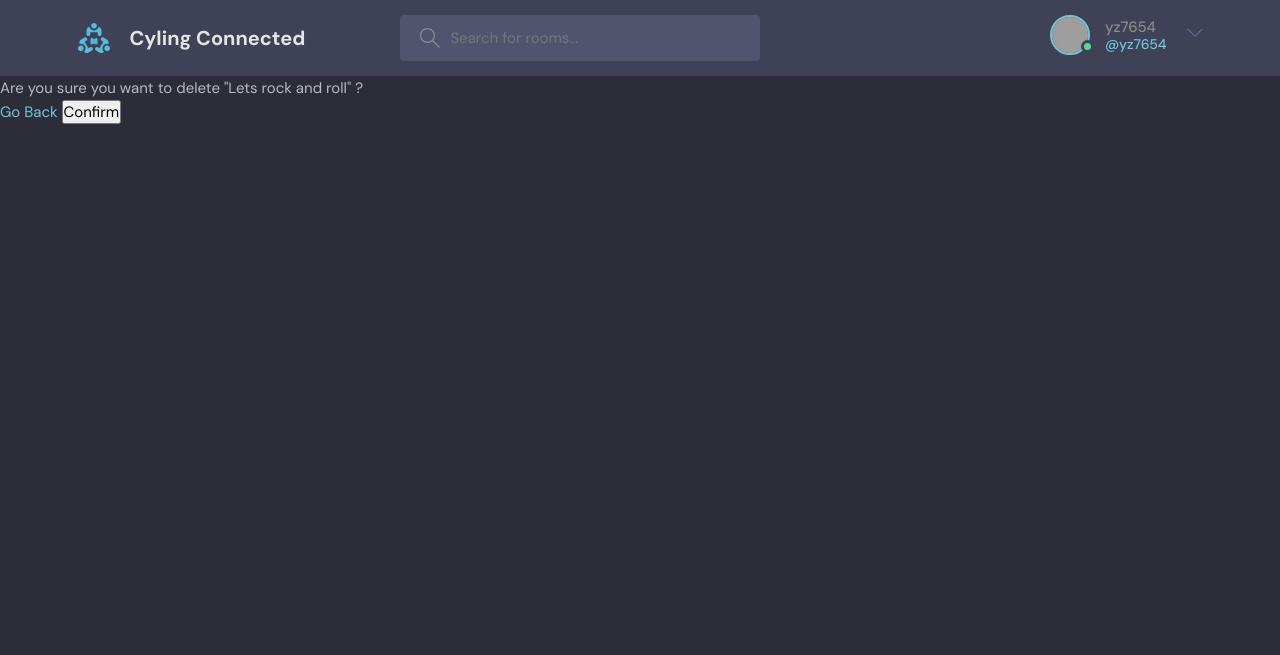
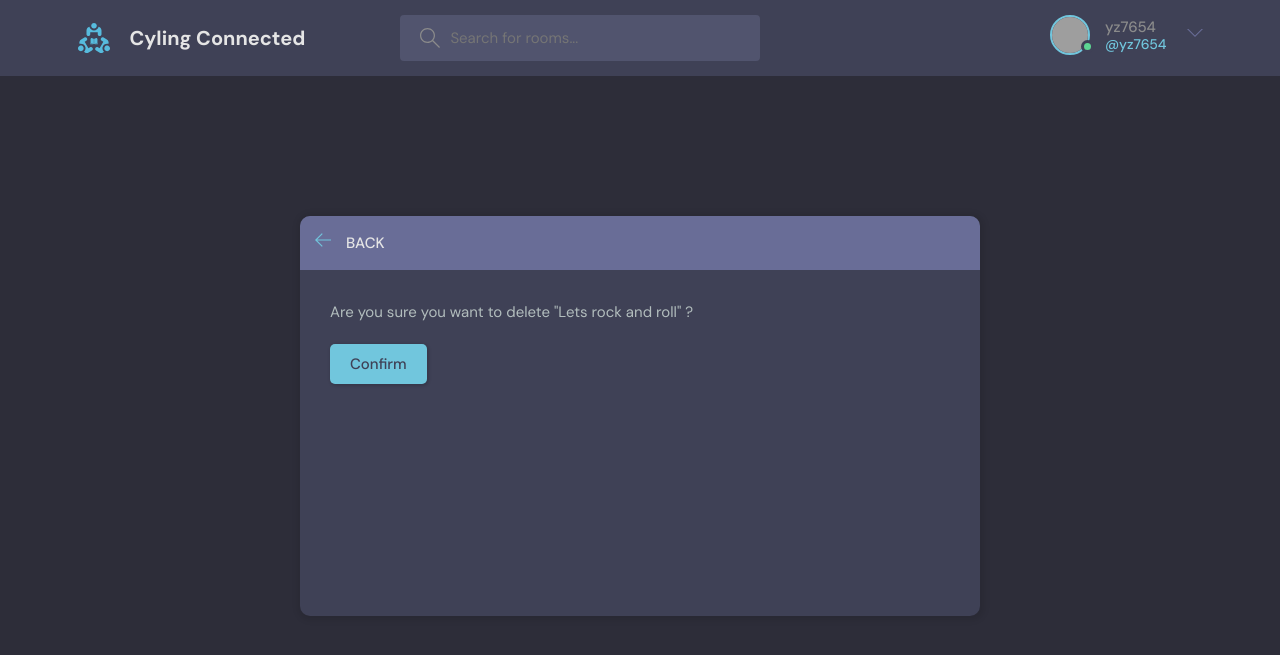
Before and after one commit to yihaozhong/CyclingConnected, a Django app: page /delete-room/5/ in a window 1280 px wide. Shown: the top 655 px of the page. Run offline with Django 4.2, Linux system fonts and the light colour scheme; a user stored in the database is signed in; data comes from the database, SQL or seed files in the repository; both versions use the stored data as it was after the commit; grey boxes are pictures that could not be loaded.

Commit message:
chat room - delete msg

```diff
--- a/base/templates/base/delete.html
+++ b/base/templates/base/delete.html
@@ -1,17 +1,41 @@
 {% extends 'main.html' %}
 
-{% block content%}
+{% block content %}
+    <main class="delete-item layout">
+        <div class="container">
+            <div class="layout__box">
+                <div class="layout__boxHeader">
+                    <div class="layout__boxTitle">
+                        <a href="{% url 'home' %}">
+                            <svg version="1.1" xmlns="http://www.w3.org/2000/svg" width="32" height="32"
+                                viewBox="0 0 32 32">
+                                <title>arrow-left</title>
+                                <path
+                                    d="M13.723 2.286l-13.723 13.714 13.719 13.714 1.616-1.611-10.96-10.96h27.625v-2.286h-27.625l10.965-10.965-1.616-1.607z">
+                                </path>
+                            </svg>
+                        </a>
+                        <h3>Back</h3>
+                    </div>
+                </div>
+                <div class="layout__body">
+                    <form class="form" method = "POST", action="">
+                        {% csrf_token %}
 
-<form method = "POST", action="">
+                        <div class="form__group">
+                            <p>
+                                Are you sure you want to delete "{{obj}}" ?
+                            </p>
+                        </div>
 
-    {% csrf_token %}
+                        <div class="for__group">
+                            <input class="btn btn--main" type="submit" value="Confirm" />
+                        </div>
 
-<p>
-    Are you sure you want to delete "{{obj}}" ?
-</p>
-<a href="{{request.META.HTTP_REFERER}}">Go Back</a>
-<!-- send user back to where they came from -->
-<input type="submit" value = "Confirm">
-</form>
+                    </form>
+                </div>
+            </div>
+        </div>
+    </main>
 
-{% endblock content%}
+{% endblock content %}
--- a/base/templates/base/room.html
+++ b/base/templates/base/room.html
@@ -90,7 +90,7 @@
                       <span class="thread__date">{{message.created|timesince}} ago</span>
                     </div>
                     {% if request.user == message.user %}
-                    <a href="{% usl 'delete-message' message.id}">
+                    <a href="{% url 'delete-message' message.id %}">
                     <div class="thread__delete">
                       <svg version="1.1" xmlns="http://www.w3.org/2000/svg" width="32" height="32" viewBox="0 0 32 32">
                         <title>remove</title>
```
Also changed, not shown: base/templates/base/delete_old.html (added, +17 -0 lines), db.sqlite3.
